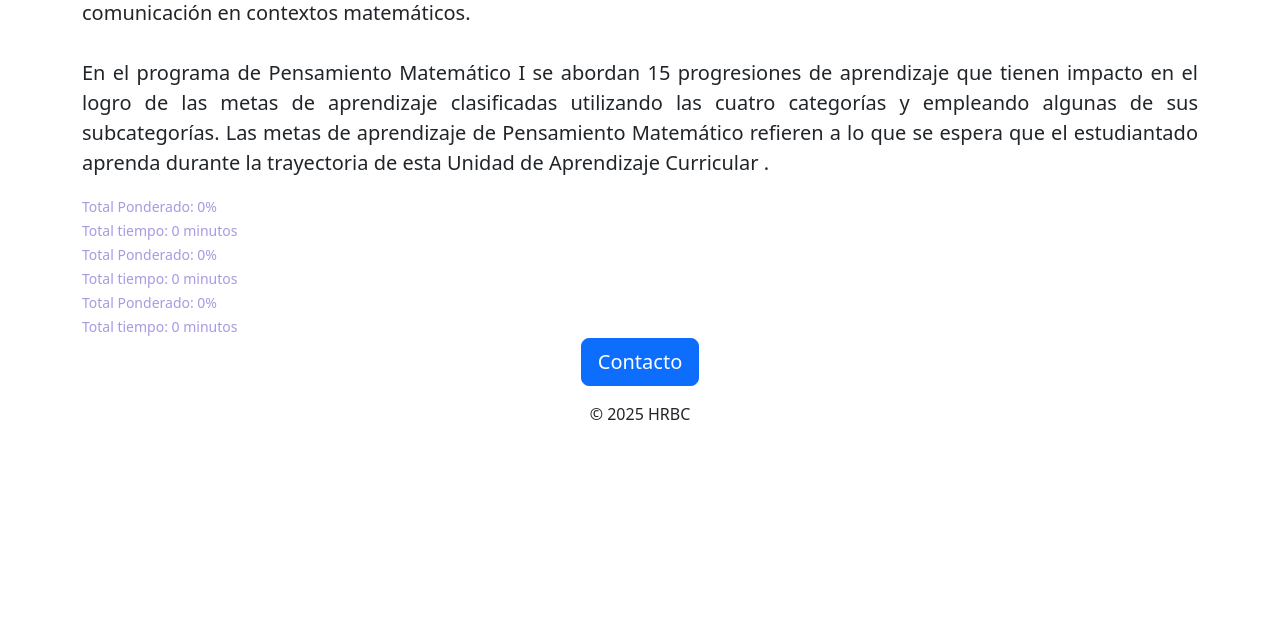
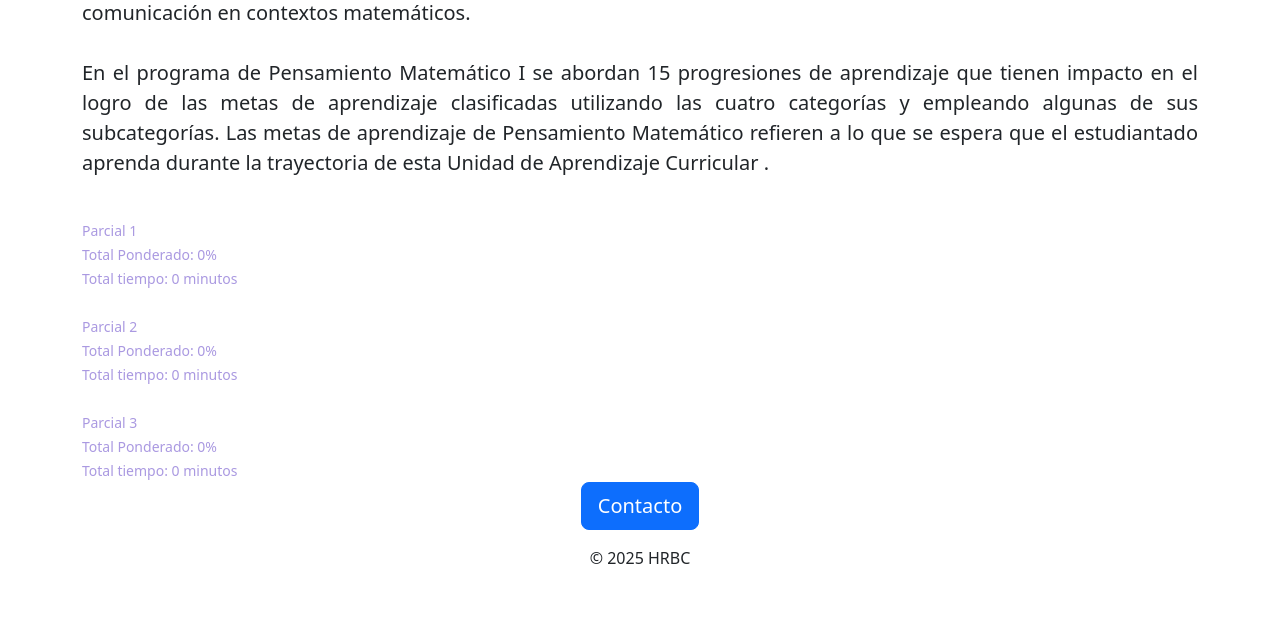
Before and after one commit to renebec/Math1-2025, a Flask app: template templates/home.html in a window 1280 px wide. Shown: the part 690-1308 px from the top of the page. Before the commit the page ends 1110 px from the top, so only its background shows below. Run offline with Flask 3, Linux system fonts and the light colour scheme; the template is opened without the code that fills it: most values are stand-ins (such as "Sample title", 1, 10 or a date in 2020).

```diff
--- a/templates/home.html
+++ b/templates/home.html
@@ -106,7 +106,6 @@ En el programa de Pensamiento Matemático I se abordan 15 progresiones de aprend
             </h2>
             {% endif %}
         </div>
-
         <div>
             {% for i in pg %}
                 {% if i['parcial'] == 'Parcial 1' %}
@@ -114,6 +113,10 @@ En el programa de Pensamiento Matemático I se abordan 15 progresiones de aprend
                 {% endif %}
 
             {% endfor %}
+        </div>
+        <br>
+        <text class= 'partial-footer-total'>Parcial 1</text>
+        <div>
 
             {% set ns = namespace(total=0) %}
 
@@ -128,7 +131,8 @@ En el programa de Pensamiento Matemático I se abordan 15 progresiones de aprend
                 {% endif %}
             {% endfor %}
 
-            <text class='partial-footer-total'>Total Ponderado: {{ ns.total }}%<text>              <br>
+            <text class='partial-footer-total'>Total Ponderado: {{ ns.total }}% </text>
+                <br>
 
             {% set ts = namespace(total=0) %}
 
@@ -143,7 +147,7 @@ En el programa de Pensamiento Matemático I se abordan 15 progresiones de aprend
                 {% endif %}
             {% endfor %}
 
-            <text class='partial-footer-total'>Total tiempo: {{ ts.total }}                         minutos</text>
+            <text class='partial-footer-total'>Total tiempo: {{ ts.total }} minutos</text>
         </div>
 
         <div>
@@ -154,6 +158,8 @@ En el programa de Pensamiento Matemático I se abordan 15 progresiones de aprend
                 </h2>
                 {% endif %}
         </div>
+        <br>
+            <text class= 'partial-footer-total'>Parcial 2</text>
 
         <div>
             {% for i in pg %}
@@ -203,7 +209,8 @@ En el programa de Pensamiento Matemático I se abordan 15 progresiones de aprend
                 </h2>
                 {% endif %}
         </div>
-
+        <br>
+            <text class= 'partial-footer-total'>Parcial 3</text>
         <div>
             {% for i in pg %}
                 {% if i['parcial'] == 'Parcial 3' %}
```
